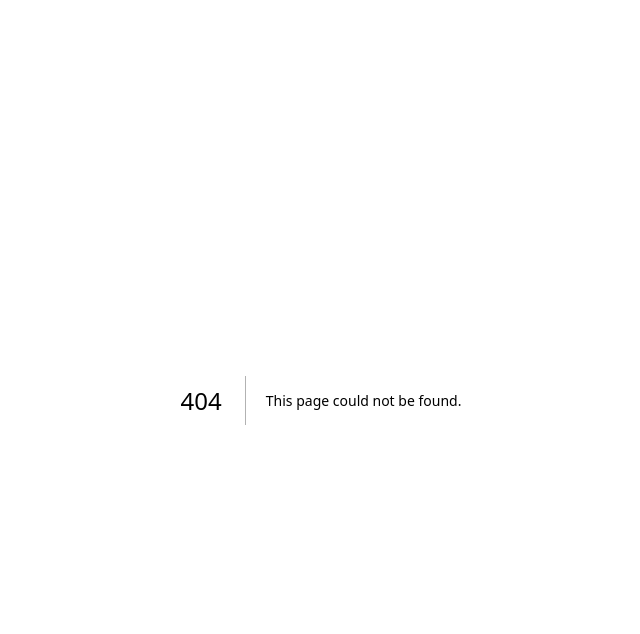
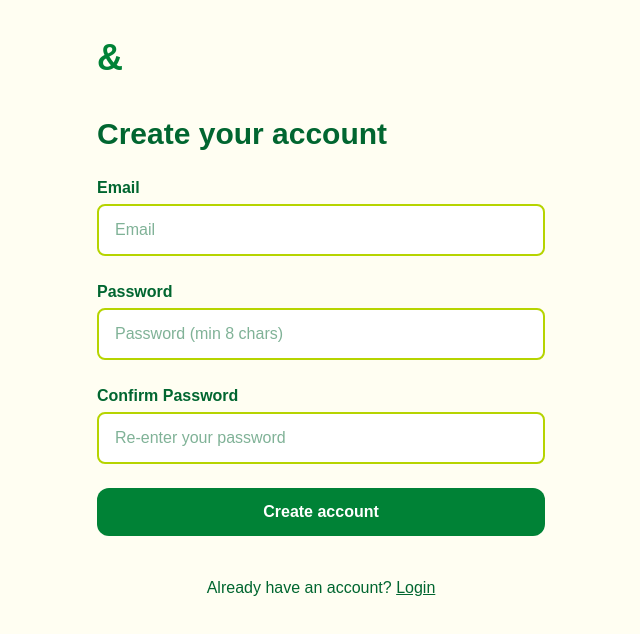
Before and after one commit to NeginDrn/2ndand-app, a Next.js app: page /register in a window 1280 px wide. Before the commit this address had no page. Shown: the top 634 px of the page, without its empty margins (319-959 px from the left). Built offline with nearby package versions, Linux system fonts and the light colour scheme; no server answers.

Commit message:
feat(auth): add user registration flow with validation, reusable helpers, and safe navigation

```diff
--- /dev/null
+++ b/src/app/register/page.tsx
@@ -0,0 +1,199 @@
+"use client";
+
+import { useState, useRef, FormEvent } from "react";
+import Link from "next/link";
+import { useRouter, useSearchParams } from "next/navigation";
+import { supabase } from "@/lib/supabaseClient";
+import { ROUTES } from "@/lib/routes";
+import FormButton from "@/components/FormButton";
+
+import { useRedirectIfAuthenticated } from "@/hooks/useRedirectIfAuthenticated";
+import { safeNextRedirect } from "@/lib/navigation/safeNext";
+import { showError, makeErrorId } from "@/lib/ui/forms";
+
+import {
+  getAuthErrorMessage,
+  ValidationMessages,
+} from "@/lib/errors/authErrors";
+import {
+  sanitiseEmail,
+  isPasswordStrongEnough,
+  passwordRules,
+} from "@/lib/utils/authInput";
+
+export default function RegisterPage() {
+  const router = useRouter();
+  const searchParams = useSearchParams();
+
+  // Safe `next` handling
+  const rawNext = searchParams.get("next");
+  const next = safeNextRedirect(rawNext, ROUTES.home);
+
+  // If already logged in, bounce to `next`
+  useRedirectIfAuthenticated(next);
+
+  const [email, setEmail] = useState("");
+  const [password, setPassword] = useState("");
+  const [confirmPassword, setConfirmPassword] = useState("");
+  const [submitting, setSubmitting] = useState(false);
+  const [error, setError] = useState<string | null>(null);
+
+  const emailRef = useRef<HTMLInputElement>(null);
+  const passwordRef = useRef<HTMLInputElement>(null);
+  const confirmRef = useRef<HTMLInputElement>(null);
+
+  const onSubmit = async (e: FormEvent) => {
+    e.preventDefault();
+    setError(null);
+
+    const cleanedEmail = sanitiseEmail(email);
+
+    // Client validation
+    if (!cleanedEmail) {
+      showError(setError, ValidationMessages.emailRequired, emailRef.current);
+      return;
+    }
+    if (!isPasswordStrongEnough(password)) {
+      showError(
+        setError,
+        ValidationMessages.passwordMinLength.replace(
+          "8",
+          String(passwordRules.minLength)
+        ),
+        passwordRef.current
+      );
+      return;
+    }
+    if (password !== confirmPassword) {
+      showError(
+        setError,
+        ValidationMessages.passwordsDoNotMatch,
+        confirmRef.current
+      );
+      return;
+    }
+
+    setSubmitting(true);
+    const { error } = await supabase.auth.signUp({
+      email: cleanedEmail,
+      password,
+    });
+    setSubmitting(false);
+
+    if (error) {
+      showError(setError, getAuthErrorMessage(error.message));
+      return;
+    }
+
+    router.replace(next);
+  };
+
+  const errorId = makeErrorId("register");
+
+  return (
+    <main className="min-h-screen bg-[#FFFEF2] text-green-800 px-6 py-10 flex flex-col items-center">
+      <div className="w-full max-w-md">
+        {/* Header / Logo */}
+        <div className="flex items-center space-x-3 mb-10">
+          <div
+            aria-hidden
+            className="text-4xl font-bold leading-none text-green-700"
+          >
+            &
+          </div>
+        </div>
+
+        <h1 className="text-3xl font-semibold mb-6">Create your account</h1>
+
+        <form onSubmit={onSubmit} className="space-y-6" noValidate>
+          <div>
+            <label htmlFor="email" className="block font-bold mb-1">
+              Email
+            </label>
+            <input
+              ref={emailRef}
+              id="email"
+              name="email"
+              type="email"
+              autoComplete="email"
+              inputMode="email"
+              placeholder="Email"
+              value={email}
+              onChange={(e) => setEmail(e.target.value)}
+              className="w-full bg-white border-2 border-[#B6D400] focus:border-green-700 focus:ring-0 rounded-lg px-4 py-3 text-green-800"
+              aria-describedby={error ? errorId : undefined}
+              required
+            />
+          </div>
+
+          <div>
+            <label htmlFor="password" className="block font-bold mb-1">
+              Password
+            </label>
+            <input
+              ref={passwordRef}
+              id="password"
+              name="password"
+              type="password"
+              autoComplete="new-password"
+              placeholder={`Password (min ${passwordRules.minLength} chars)`}
+              value={password}
+              onChange={(e) => setPassword(e.target.value)}
+              className="w-full bg-white border-2 border-[#B6D400] focus:border-green-700 focus:ring-0 rounded-lg px-4 py-3 text-green-800"
+              aria-describedby={error ? errorId : undefined}
+              required
+              minLength={passwordRules.minLength}
+            />
+          </div>
+
+          <div>
+            <label htmlFor="confirmPassword" className="block font-bold mb-1">
+              Confirm Password
+            </label>
+            <input
+              ref={confirmRef}
+              id="confirmPassword"
+              name="confirmPassword"
+              type="password"
+              autoComplete="new-password"
+              placeholder="Re-enter your password"
+              value={confirmPassword}
+              onChange={(e) => setConfirmPassword(e.target.value)}
+              className="w-full bg-white border-2 border-[#B6D400] focus:border-green-700 focus:ring-0 rounded-lg px-4 py-3 text-green-800"
+              aria-describedby={error ? errorId : undefined}
+              required
+              minLength={passwordRules.minLength}
+            />
+          </div>
+
+          {error && (
+            <p
+              id={errorId}
+              className="text-red-700"
+              role="alert"
+              aria-live="polite"
+            >
+              {error}
+            </p>
+          )}
+
+          <FormButton
+            type="submit"
+            label={submitting ? "Creating account..." : "Create account"}
+            disabled={submitting}
+          />
+        </form>
+
+        <p className="mt-10 text-center">
+          Already have an account?{" "}
+          <Link
+            href={`${ROUTES.auth.login}?next=${encodeURIComponent(next)}`}
+            className="underline"
+          >
+            Login
+          </Link>
+        </p>
+      </div>
+    </main>
+  );
+}
--- /dev/null
+++ b/src/hooks/useRedirectIfAuthenticated.ts
@@ -0,0 +1,20 @@
+"use client";
+
+import { useEffect } from "react";
+import { useRouter } from "next/navigation";
+import { useAuth } from "@/hooks/useAuth";
+
+/**
+ * If user is logged in, redirect them away from pages like /login or /register.
+ * Example: useRedirectIfAuthenticated(nextPath)
+ */
+export function useRedirectIfAuthenticated(targetPath: string) {
+  const router = useRouter();
+  const { user, loading } = useAuth();
+
+  useEffect(() => {
+    if (!loading && user) {
+      router.replace(targetPath);
+    }
+  }, [loading, user, targetPath, router]);
+}
--- /dev/null
+++ b/src/lib/errors/authErrors.ts
@@ -0,0 +1,25 @@
+export const AuthErrorMessages = {
+  emailAlreadyRegistered:
+    "This email is already registered. Try logging in instead.",
+  passwordRequirements: "Your password doesn’t meet the requirements.",
+  genericSignupError: "We couldn’t sign you up. Please try again.",
+} as const;
+
+export const ValidationMessages = {
+  emailRequired: "Please enter your email address.",
+  passwordMinLength: "Your password must be at least 8 characters long.",
+  passwordsDoNotMatch: "Passwords do not match.",
+} as const;
+
+export const getAuthErrorMessage = (raw?: string) => {
+  const m = (raw || "").toLowerCase();
+
+  if (m.includes("already") && m.includes("registered")) {
+    return AuthErrorMessages.emailAlreadyRegistered;
+  }
+  if (m.includes("password")) {
+    return AuthErrorMessages.passwordRequirements;
+  }
+
+  return AuthErrorMessages.genericSignupError;
+};
--- /dev/null
+++ b/src/lib/navigation/safeNext.ts
@@ -0,0 +1,25 @@
+import { ROUTES } from "@/lib/routes";
+
+/**
+ * Only allow same-site paths like "/create-listing/basic-info".
+ * Falls back to ROUTES.home if:
+ * - empty / null
+ * - absolute URL (http/https)
+ * - protocol-relative (//)
+ */
+export function safeNextRedirect(next?: string | null, fallback = ROUTES.home) {
+  if (!next) return fallback;
+
+  // Reject absolute or external URLs
+  try {
+    // If this parses, it’s absolute (http:// or https:// or similar)
+    new URL(next);
+    return fallback;
+  } catch {
+    // Not an absolute URL → check shape
+    if (next.startsWith("/") && !next.startsWith("//")) {
+      return next;
+    }
+    return fallback;
+  }
+}
--- /dev/null
+++ b/src/lib/ui/forms.ts
@@ -0,0 +1,16 @@
+export type Focusable = { focus: () => void } | null;
+
+/** Show an error message and optionally focus a field (keeps pages DRY). */
+export function showError(
+  setError: (msg: string | null) => void,
+  message: string,
+  focusEl?: Focusable
+) {
+  setError(message);
+  focusEl?.focus();
+}
+
+/** Generate a stable a11y error id for a form (screen readers). */
+export function makeErrorId(formName: string) {
+  return `${formName}-error`;
+}
--- /dev/null
+++ b/src/lib/utils/authInput.ts
@@ -0,0 +1,8 @@
+export const passwordRules = {
+  minLength: 8,
+} as const;
+
+export const sanitiseEmail = (value: string) => value.trim().toLowerCase();
+
+export const isPasswordStrongEnough = (value: string) =>
+  value.length >= passwordRules.minLength;
```
